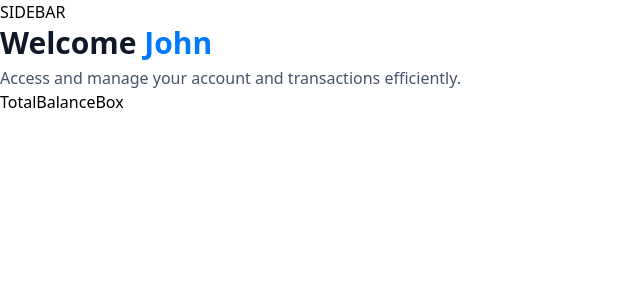
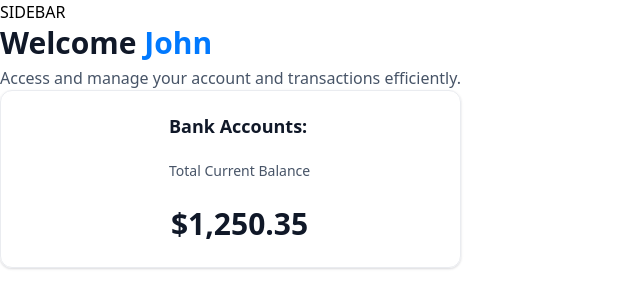
Before and after one commit to DanteCady/bankingApp, a Next.js app: page / in a window 1280 px wide. Shown: the top 308 px of the page, without its empty margins (0-640 px from the left). Built offline with nearby package versions, Linux system fonts and the light colour scheme.

Commit message:
Updated total balance box

```diff
--- a/app/(root)/page.tsx
+++ b/app/(root)/page.tsx
@@ -17,7 +17,10 @@
                 and transactions efficiently."
                />
              </header>
-             <TotalBalanceBox />
+             <TotalBalanceBox
+                accounts= {[]}
+                totalCurrentBalance={1250.35}
+             />
         </div>
     </section>
   )
--- a/components/ui/totalBalanceBox.tsx
+++ b/components/ui/totalBalanceBox.tsx
@@ -1,7 +1,30 @@
+import { formatAmount } from '@/lib/utils'
 import React from 'react'
 
-export const TotalBalanceBox = () => {
+export const TotalBalanceBox = ({
+    accounts = [], totalBanks, totalCurrentBalance
+}: TotlaBalanceBoxProps) => {
   return (
-    <div>TotalBalanceBox</div>
+    <section className='total-balance'>
+    <div className='total-balance-chart'>
+        {/* Doughnut chart will go here */}
+
+    </div>
+    <div className='flex flex-col gap-6'>
+        <h2 className='header-2'>
+            Bank Accounts: {totalBanks}
+        </h2>
+        <div className='flex flex-col gap-6'>
+        <p className='total-balance-label'>
+            Total Current Balance
+        </p>
+        <p className='total-balance-amount flex-center gap-2'>
+        {formatAmount(totalCurrentBalance)}
+        </p>
+        </div>
+    </div>
+    </section>
   )
 }
+
+export default TotalBalanceBox
```
